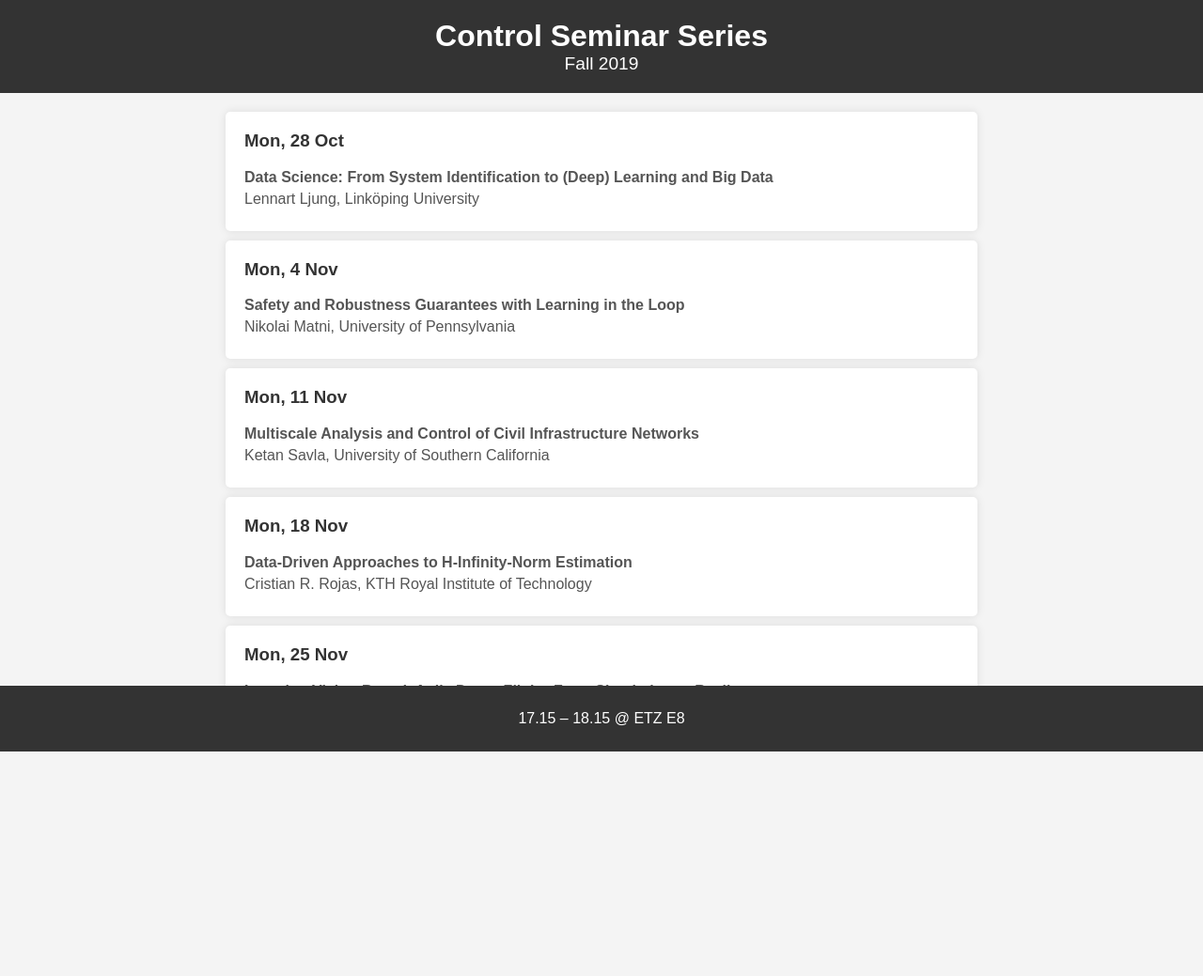
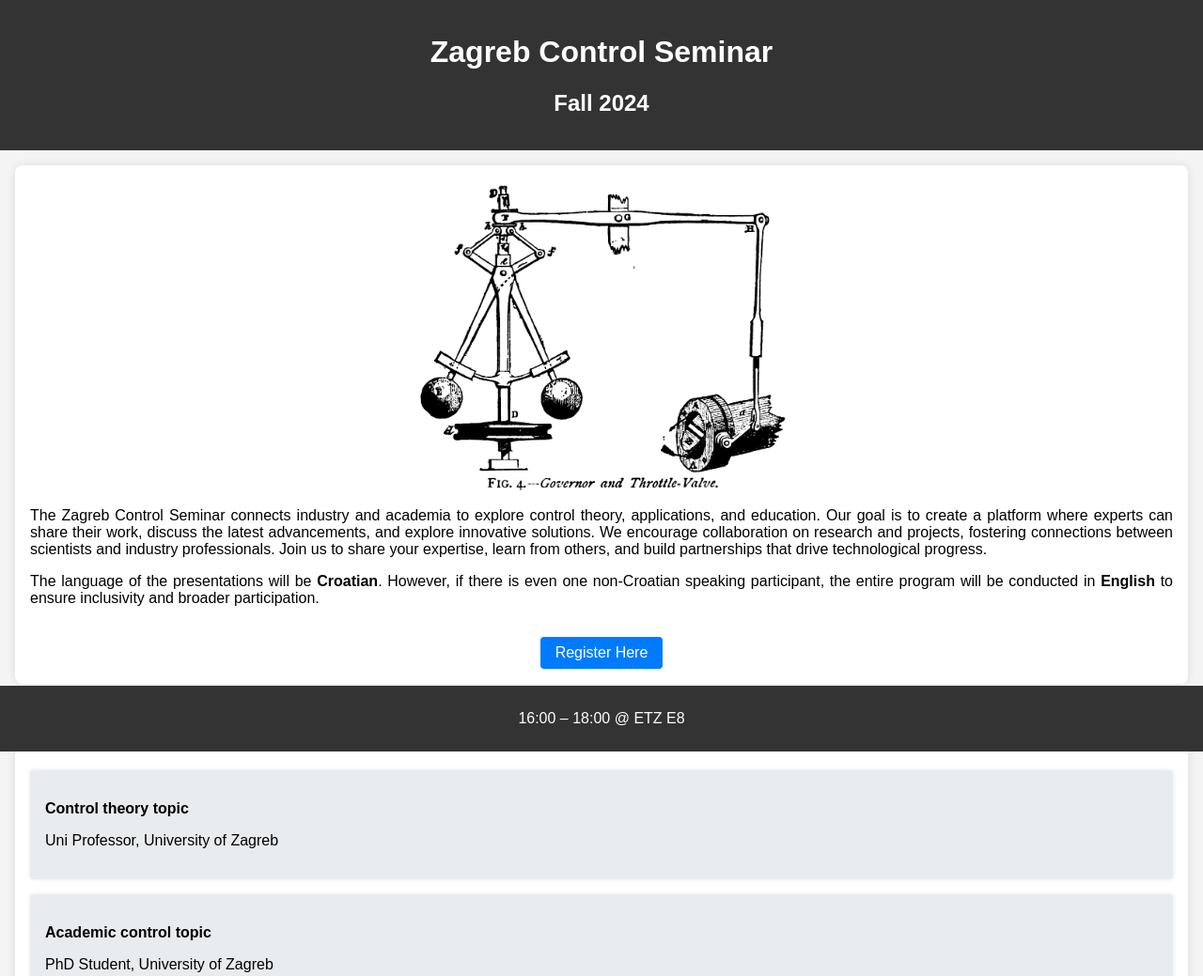
Before and after one commit to TiNovosel/ZagrebControlSeminar, a plain HTML site: page index.html in a window 1280 px wide. Shown: the top 1039 px of the page at 94% size. Before the commit the page ends 823 px from the top, so only its background shows below. Drawn offline with Linux system fonts and the light colour scheme.

Commit message:
page update

```diff
--- a/index.html
+++ b/index.html
@@ -3,43 +3,62 @@
 <head>
     <meta charset="UTF-8">
     <meta name="viewport" content="width=device-width, initial-scale=1.0">
-    <title>Control Seminar Series - Fall 2019</title>
+    <title>Zagreb Control Seminar – Fall 2024</title>
     <link rel="stylesheet" href="styles.css">
 </head>
 <body>
     <header>
-        <h1>Control Seminar Series</h1>
-        <h2>Fall 2019</h2>
+        <h1>Zagreb Control Seminar</h1>
+        <h2>Fall 2024</h2>
     </header>
-    <div class="container">
+
+    <div class="seminar-overview">
+        <img src="img/Centrifugal_governor.png" alt="Governor Control Theory Logo" style="width: 400px; display: block; margin: 0 auto;">
+        <p>The Zagreb Control Seminar connects industry and academia to explore control theory, applications, and education. Our goal is to create a platform where experts can share their work, discuss the latest advancements, and explore innovative solutions. We encourage collaboration on research and projects, fostering connections between scientists and industry professionals. Join us to share your expertise, learn from others, and build partnerships that drive technological progress.</p>
+        <p>The language of the presentations will be <strong>Croatian</strong>. However, if there is even one non-Croatian speaking participant, the entire program will be conducted in <strong>English</strong> to ensure inclusivity and broader participation.</p>
+        <a href="registration.html" class="register-link">Register Here</a>
+    </div>
+
+    <div class="seminar-schedule">
+        <h3>Tuesday, 10 Sep</h3>
         <div class="seminar">
-            <h3>Mon, 28 Oct</h3>
-            <p><strong>Data Science: From System Identification to (Deep) Learning and Big Data</strong></p>
-            <p>Lennart Ljung, Linköping University</p>
+            <p><strong>Control theory topic</strong></p>
+            <p>Uni Professor, University of Zagreb</p>
         </div>
+
         <div class="seminar">
-            <h3>Mon, 4 Nov</h3>
+            <p><strong>Academic control topic</strong></p>
+            <p>PhD Student, University of Zagreb</p>
+        </div>
+
+        <div class="seminar">
+            <p><strong>Industry control topic</strong></p>
+            <p>Industry speaker, Company name</p>
+        </div>
+    </div>
+
+    <div class="seminar-schedule">
+        <h3>Mon, 28 Oct</h3>
+        <div class="seminar">
+            <p><strong>Control theory topic</strong></p>
+            <p>Uni Professor, University of Zagreb</p>
+        </div>
+
+        <div class="seminar">
             <p><strong>Safety and Robustness Guarantees with Learning in the Loop</strong></p>
-            <p>Nikolai Matni, University of Pennsylvania</p>
+            <p>PhD Student or industry speaker, University of Zagreb or Industry</p>
         </div>
+
         <div class="seminar">
-            <h3>Mon, 11 Nov</h3>
             <p><strong>Multiscale Analysis and Control of Civil Infrastructure Networks</strong></p>
             <p>Ketan Savla, University of Southern California</p>
         </div>
-        <div class="seminar">
-            <h3>Mon, 18 Nov</h3>
-            <p><strong>Data-Driven Approaches to H-Infinity-Norm Estimation</strong></p>
-            <p>Cristian R. Rojas, KTH Royal Institute of Technology</p>
-        </div>
-        <div class="seminar">
-            <h3>Mon, 25 Nov</h3>
-            <p><strong>Learning Vision-Based, Agile Drone Flight: From Simulation to Reality</strong></p>
-            <p>Davide Scaramuzza, University of Zurich & ETH Zurich</p>
-        </div>
-        <footer>
-            <p>17.15 – 18.15 @ ETZ E8</p>
-        </footer>
     </div>
+
+
+<footer>
+    <p>16:00 – 18:00 @ ETZ E8</p>
+</footer>
+
 </body>
 </html>
--- a/styles.css
+++ b/styles.css
@@ -8,43 +8,59 @@ body {
 header {
     background-color: #333;
     color: #fff;
+    padding: 1em 0;
     text-align: center;
-    padding: 20px 0;
 }
 
-header h1 {
-    margin: 0;
-    font-size: 2em;
+.seminar-overview {
+    padding: 1em;
+    background-color: #fff;
+    margin: 1em;
+    border-radius: 8px;
+    box-shadow: 0 0 10px rgba(0, 0, 0, 0.1);
+    text-align: center;
 }
 
-header h2 {
-    margin: 0;
-    font-size: 1.2em;
-    font-weight: normal;
+.seminar-overview p {
+    margin: 10px 10;
+    color: #000000;
+    text-align: justify;
 }
 
-.container {
-    padding: 20px;
-    max-width: 800px;
-    margin: 0 auto;
+.register-link {
+    display: inline-block;
+    margin-top: 1em;
+    padding: 0.5em 1em;
+    background-color: #007BFF;
+    color: #fff;
+    text-decoration: none;
+    border-radius: 4px;
+}
+
+.register-link:hover {
+    background-color: #0056b3;
+}
+
+.seminar-schedule {
+    padding: 1em;
+    background-color: #fff;
+    margin: 1em;
+    border-radius: 8px;
+    box-shadow: 0 0 10px rgba(0, 0, 0, 0.1);
 }
 
 .seminar {
-    background-color: #fff;
-    padding: 20px;
-    margin-bottom: 10px;
-    border-radius: 5px;
-    box-shadow: 0 0 10px rgba(0, 0, 0, 0.1);
+    background-color: #e9ecef;
+    padding: 1em;
+    margin-bottom: 1em;
+    border-radius: 4px;
+    box-shadow: 0 0 5px rgba(0, 0, 0, 0.1);
 }
+
+
 
 .seminar h3 {
     margin-top: 0;
-    color: #333;
-}
-
-.seminar p {
-    margin: 5px 0;
-    color: #555;
 }
 
 footer {
@@ -55,6 +71,5 @@ footer {
     position: fixed;
     bottom: 0;
     left: 0;
-    width: 100%;
-    box-sizing: border-box;
+    right: 0;
 }
```
Also changed, not shown: img/Centrifugal_governor.png (added).
